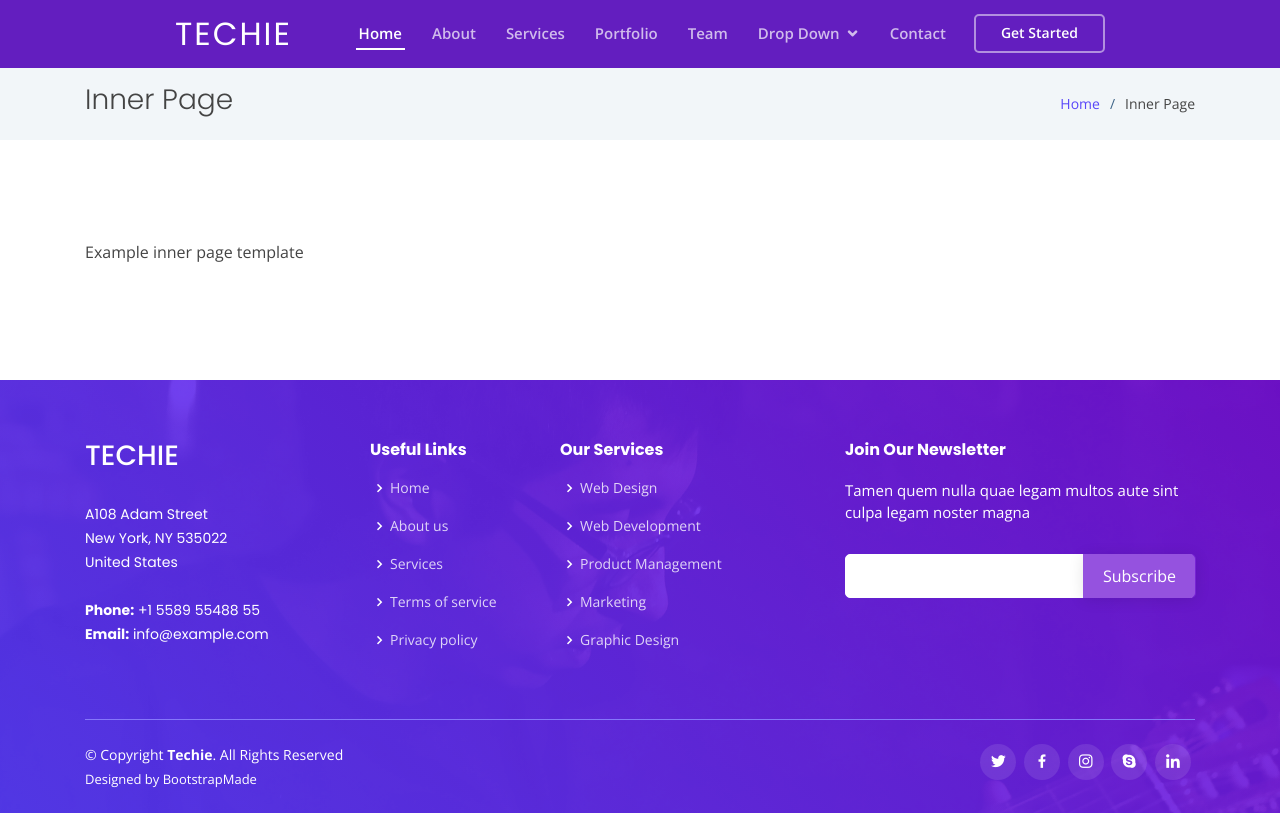
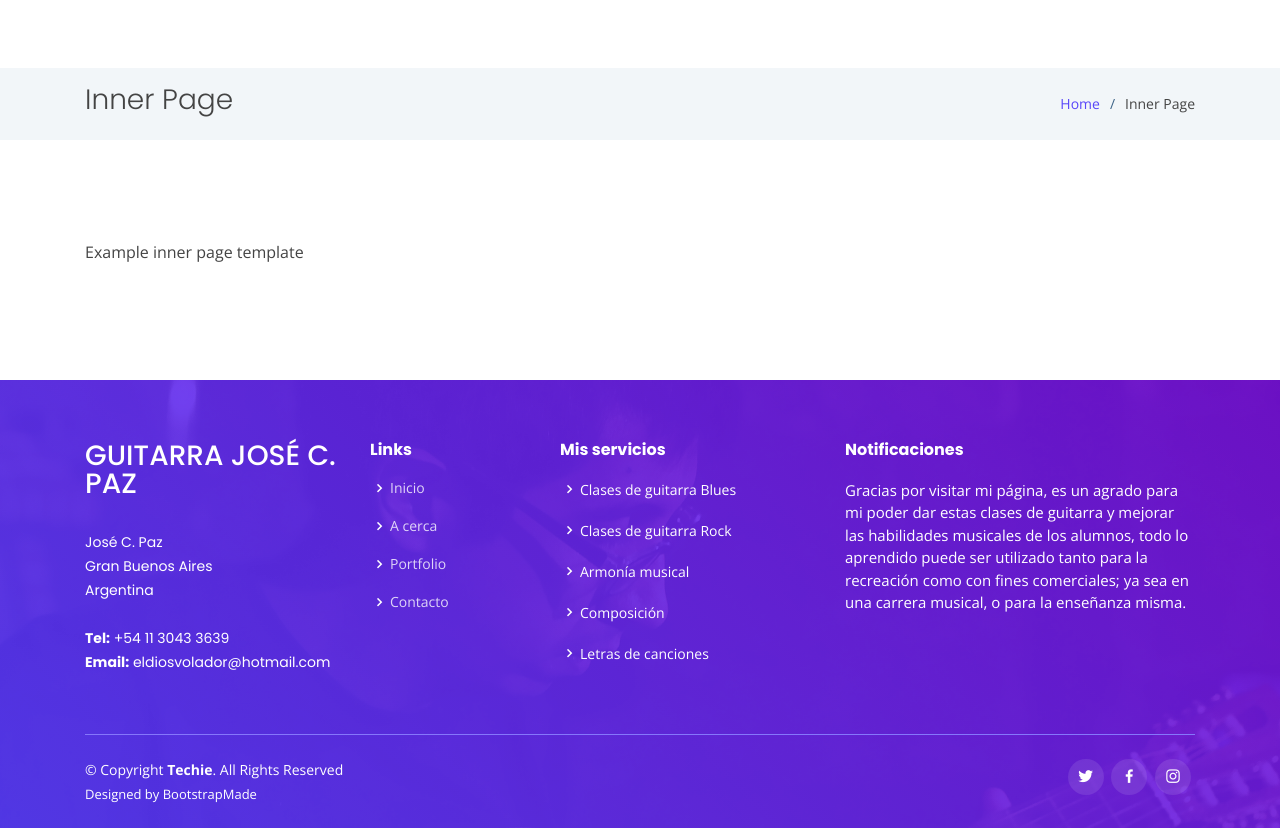
Before and after one commit to AlexielArdilla/clasesdeguitarra, a plain HTML site: page inner-page.html in a window 1280 px wide. Drawn offline with nearby package versions, Linux system fonts and the light colour scheme.

```diff
--- a/inner-page.html
+++ b/inner-page.html
@@ -5,9 +5,9 @@
   <meta charset="utf-8">
   <meta content="width=device-width, initial-scale=1.0" name="viewport">
 
-  <title>Inner Page - Techie Bootstrap Template</title>
-  <meta content="" name="descriptison">
-  <meta content="" name="keywords">
+  <title>Clases de guitarra José C. Paz - Lea más</title>
+  <meta content="Las mejores clases de guitarra del Gran Buenos Aires" name="descripción">
+  <meta content="Guitarra, Blues, Rock, composición, armonía musical" name="keywords">
 
   <!-- Favicons -->
   <link href="assets/img/favicon.png" rel="icon">
@@ -38,25 +38,23 @@
 <body>
 
   <!-- ======= Header ======= -->
-  <header id="header" class="fixed-top header-inner-pages">
+  <header id="header" class="fixed-top ">
     <div class="container-fluid">
 
       <div class="row justify-content-center">
         <div class="col-xl-9 d-flex align-items-center">
-          <h1 class="logo mr-auto"><a href="index.html">Techie</a></h1>
+          <h1 class="logo mr-auto"><a href="index.html">Guitarra</a></h1>
           <!-- Uncomment below if you prefer to use an image logo -->
           <!-- <a href="index.html" class="logo mr-auto"><img src="assets/img/logo.png" alt="" class="img-fluid"></a>-->
 
           <nav class="nav-menu d-none d-lg-block">
             <ul>
-              <li><a href="index.html">Home</a></li>
-              <li><a href="#about">About</a></li>
-              <li><a href="#services">Services</a></li>
-              <li><a href="#portfolio">Portfolio</a></li>
-              <li><a href="#team">Team</a></li>
-              <li class="drop-down"><a href="">Drop Down</a>
+              <li class="active"><a href="index.html">Inicio</a></li>
+              <li><a href="index.html#about">A cerca</a></li>
+              <li><a href="index.html#portfolio">Portfolio</a></li>
+              <li class="drop-down"><a href="">Descargas</a>
                 <ul>
-                  <li><a href="#">Drop Down 1</a></li>
+                  <li><a href="#">Próximamente</a></li>
                   <li class="drop-down"><a href="#">Deep Drop Down</a>
                     <ul>
                       <li><a href="#">Deep Drop Down 1</a></li>
@@ -71,12 +69,12 @@
                   <li><a href="#">Drop Down 4</a></li>
                 </ul>
               </li>
-              <li><a href="#contact">Contact</a></li>
+              <li><a href="index.html#contact">Contacto</a></li>
 
             </ul>
           </nav><!-- .nav-menu -->
 
-          <a href="#about" class="get-started-btn scrollto">Get Started</a>
+          <a href="index.html#about" class="get-started-btn scrollto">Get Started</a>
         </div>
       </div>
 
@@ -118,44 +116,43 @@
         <div class="row">
 
           <div class="col-lg-3 col-md-6 footer-contact">
-            <h3>Techie</h3>
+            <h3>Guitarra José C. paz</h3>
             <p>
-              A108 Adam Street <br>
-              New York, NY 535022<br>
-              United States <br><br>
-              <strong>Phone:</strong> +1 5589 55488 55<br>
-              <strong>Email:</strong> info@example.com<br>
+              José C. Paz <br>
+              Gran Buenos Aires<br>
+              Argentina <br><br>
+              <strong>Tel:</strong> +54 11 3043 3639<br>
+              <strong>Email:</strong> eldiosvolador@hotmail.com<br>
             </p>
           </div>
 
           <div class="col-lg-2 col-md-6 footer-links">
-            <h4>Useful Links</h4>
+            <h4>Links</h4>
             <ul>
-              <li><i class="bx bx-chevron-right"></i> <a href="#">Home</a></li>
-              <li><i class="bx bx-chevron-right"></i> <a href="#">About us</a></li>
-              <li><i class="bx bx-chevron-right"></i> <a href="#">Services</a></li>
-              <li><i class="bx bx-chevron-right"></i> <a href="#">Terms of service</a></li>
-              <li><i class="bx bx-chevron-right"></i> <a href="#">Privacy policy</a></li>
+              <li><i class="bx bx-chevron-right"></i> <a href="index.html">Inicio</a></li>
+              <li><i class="bx bx-chevron-right"></i> <a href="index.html#about">A cerca</a></li>
+              <li><i class="bx bx-chevron-right"></i> <a href="index.html#portfolio">Portfolio</a></li>
+              <li><i class="bx bx-chevron-right"></i> <a href="index.html#contact">Contacto</a></li>
             </ul>
           </div>
 
           <div class="col-lg-3 col-md-6 footer-links">
-            <h4>Our Services</h4>
+            <h4>Mis servicios</h4>
             <ul>
-              <li><i class="bx bx-chevron-right"></i> <a href="#">Web Design</a></li>
-              <li><i class="bx bx-chevron-right"></i> <a href="#">Web Development</a></li>
-              <li><i class="bx bx-chevron-right"></i> <a href="#">Product Management</a></li>
-              <li><i class="bx bx-chevron-right"></i> <a href="#">Marketing</a></li>
-              <li><i class="bx bx-chevron-right"></i> <a href="#">Graphic Design</a></li>
+              <li><i class="bx bx-chevron-right"></i> Clases de guitarra Blues</li>
+              <li><i class="bx bx-chevron-right"></i> Clases de guitarra Rock</li>
+              <li><i class="bx bx-chevron-right"></i> Armonía musical</li>
+              <li><i class="bx bx-chevron-right"></i> Composición</li>
+              <li><i class="bx bx-chevron-right"></i> Letras de canciones</li>
             </ul>
           </div>
 
           <div class="col-lg-4 col-md-6 footer-newsletter">
-            <h4>Join Our Newsletter</h4>
-            <p>Tamen quem nulla quae legam multos aute sint culpa legam noster magna</p>
-            <form action="" method="post">
-              <input type="email" name="email"><input type="submit" value="Subscribe">
-            </form>
+            <h4>Notificaciones</h4>
+            <p>Gracias por visitar mi página, es un agrado para mi poder dar estas clases de guitarra y mejorar las habilidades musicales de los alumnos,
+               todo lo aprendido puede ser utilizado tanto para la recreación como con fines comerciales; ya sea en una carrera musical, o para la enseñanza misma.
+            </p>
+
           </div>
 
         </div>
@@ -178,11 +175,9 @@
           </div>
         </div>
         <div class="social-links text-center text-md-right pt-3 pt-md-0">
-          <a href="#" class="twitter"><i class="bx bxl-twitter"></i></a>
-          <a href="#" class="facebook"><i class="bx bxl-facebook"></i></a>
-          <a href="#" class="instagram"><i class="bx bxl-instagram"></i></a>
-          <a href="#" class="google-plus"><i class="bx bxl-skype"></i></a>
-          <a href="#" class="linkedin"><i class="bx bxl-linkedin"></i></a>
+          <a href="https://twitter.com/AlejandroVeraOK" class="twitter" target="_blank"><i class="bx bxl-twitter"></i></a>
+          <a href="https://www.facebook.com/ALEJANDRO.VERA.Y.SU.BLUES" class="facebook" target="_blank"><i class="bx bxl-facebook"></i></a>
+          <a href="https://www.instagram.com/alexxdcracker/" class="instagram" target="_blank"><i class="bx bxl-instagram"></i></a>
         </div>
       </div>
 
```
Also changed, not shown: index.html (+2 -2 lines), 1 other file.
